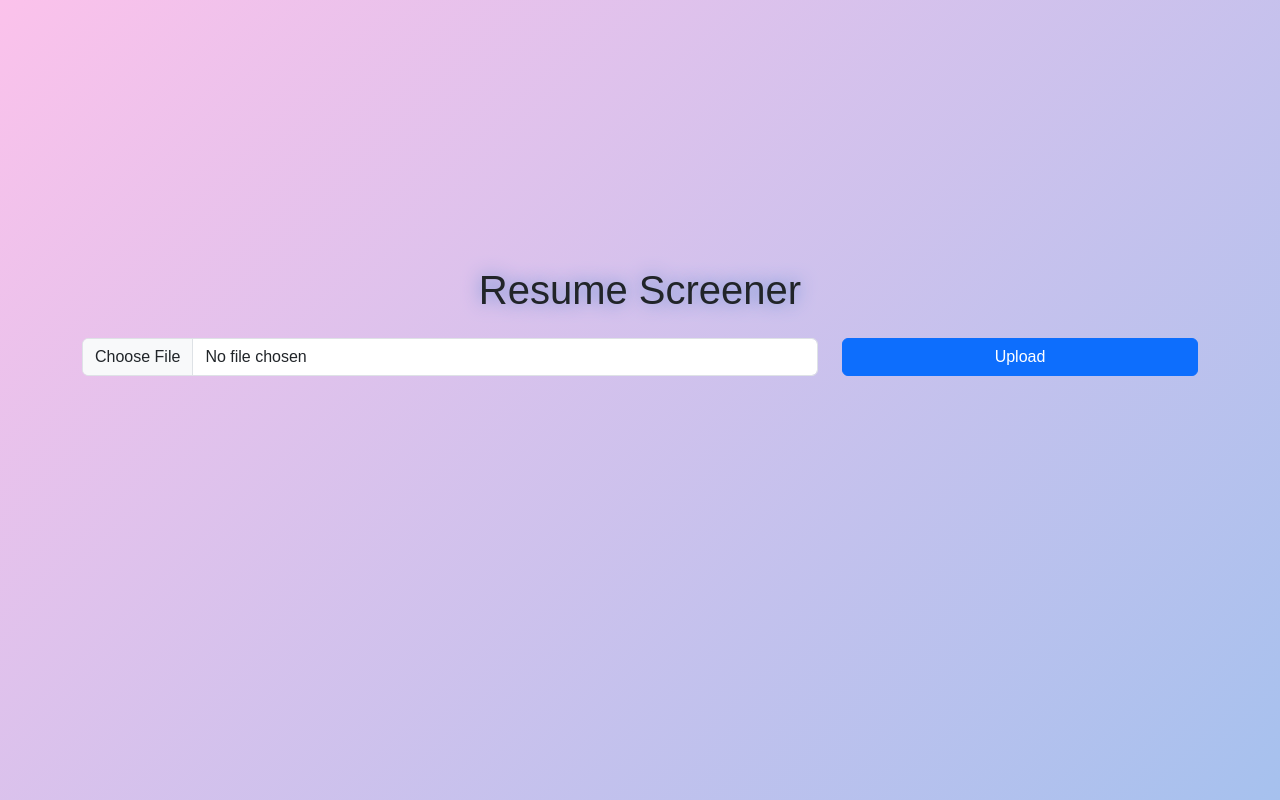
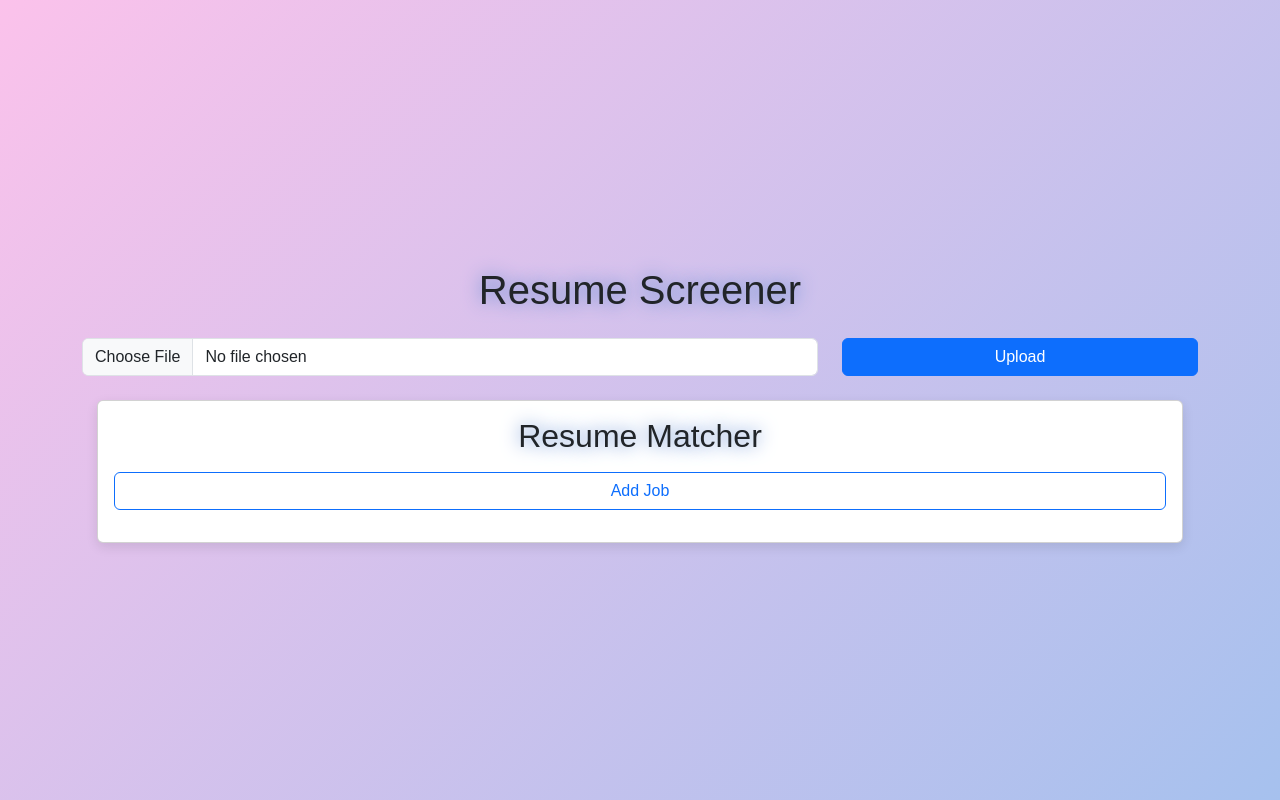
Before and after one commit to Monisha-1307/resume-screener-frontend, a React (Create React App) app: page / in a window 1280 px wide. Built offline with nearby package versions, Linux system fonts and the light colour scheme.

Commit message:
Update ResumeMatcher.js

```diff
--- a/src/ResumeMatcher.js
+++ b/src/ResumeMatcher.js
@@ -121,7 +121,7 @@ function ResumeMatcher({ resumeText, resumeId }) {
   };
 
   return (
-    <div className={`card mt-4 p-3 ${results.length > 0 ? "scroll-visible" : ""}`}>
+    <div className="card mt-4 p-3 scroll-visible">
       <h2 className="mb-3">Resume Matcher</h2>
       <button className="btn btn-outline-primary mb-3" onClick={addJob}>
         Add Job
@@ -168,7 +168,7 @@ function ResumeMatcher({ resumeText, resumeId }) {
       )}
 
       {results.length > 0 && (
-        <div style={{ marginTop: "20px" }}>
+        <div className={`card mt-4 p-3 ${results.length > 0 ? "scroll-visible" : ""}`}>
           <label>
             Minimum Match Score (%):{" "}
             <input
```
